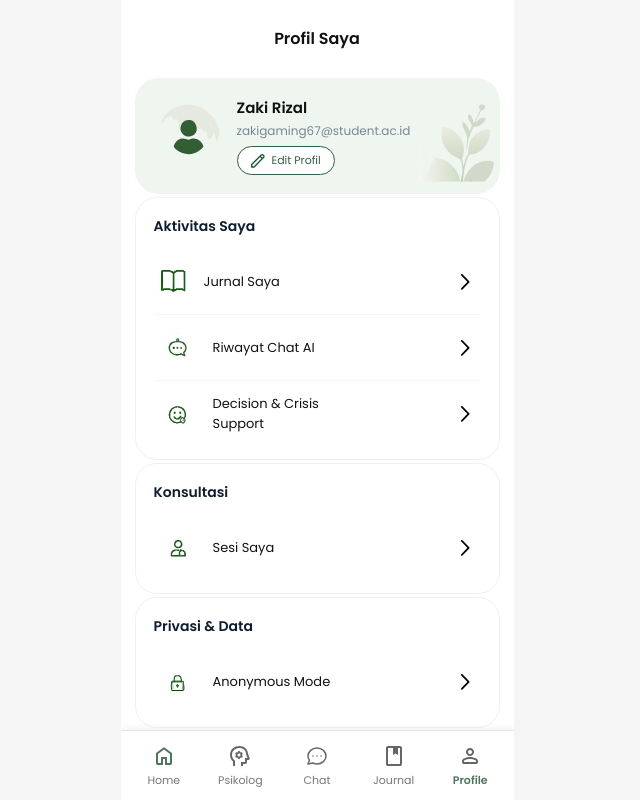
After one commit to mahawiyarta/cerita_kita, a Laravel app: page /profile in a window 1280 px wide. The commit adds this page. Shown: the whole page, without its empty margins (323-963 px from the left). Run offline with Laravel 12, Linux system fonts and the light colour scheme; style sheets or scripts are compiled from the project's sources.

Commit message:
update profile

```diff
--- /dev/null
+++ b/resources/css/pages/profile.css
@@ -0,0 +1,273 @@
+.profile-page {
+    height: 100vh;
+    height: 100dvh;
+    display: flex;
+    justify-content: center;
+    background-color: #F5F5F5;
+    font-family: 'Poppins', sans-serif;
+}
+.profile-container {
+    width: 100%;
+    max-width: 393px;
+    height: 100%;
+    display: flex;
+    flex-direction: column;
+    background-color: #FFFFFF;
+    overflow: hidden;
+    box-sizing: border-box;
+}
+.profile-header {
+    flex-shrink: 0;
+    min-height: 78px;
+    display: flex;
+    align-items: center;
+    justify-content: center;
+    background-color: #FFFFFF;
+}
+.profile-header h1 {
+    margin: 0;
+    color: #111111;
+    font-size: 16px;
+    font-weight: 600;
+    line-height: 24px;
+}
+.profile-content {
+    flex: 1;
+    min-height: 0;
+    padding: 0 14px 24px;
+    overflow-y: auto;
+    overscroll-behavior: contain;
+    background-color: #FFFFFF;
+    scrollbar-width: thin;
+    scrollbar-color: #DDE5E0 transparent;
+}
+.profile-card {
+    position: relative;
+    width: 100%;
+    min-height: 116px;
+    display: flex;
+    align-items: center;
+    padding: 16px 18px;
+    border-radius: 24px;
+    background-color: #EEF6EF;
+    overflow: hidden;
+    box-sizing: border-box;
+}
+.profile-decoration {
+    position: absolute;
+    right: 0;
+    bottom: 0;
+    width: 96px;
+    height: 110px;
+    object-fit: contain;
+    object-position: right bottom;
+    pointer-events: none;
+    z-index: 0;
+}
+.profile-card-inner {
+    position: relative;
+    z-index: 1;
+    width: 100%;
+    display: flex;
+    align-items: center;
+    gap: 14px;
+}
+.profile-avatar {
+    width: 70px;
+    height: 70px;
+    flex-shrink: 0;
+    display: flex;
+    align-items: center;
+    justify-content: center;
+    border-radius: 50%;
+}
+.profile-avatar img {
+    display: block;
+    width: 70px;
+    height: 70px;
+    object-fit: contain;
+}
+.profile-user-info {
+    flex: 1;
+    min-width: 0;
+}
+.profile-user-name {
+    margin: 0 0 3px;
+    color: #111111;
+    font-size: 15px;
+    font-weight: 600;
+    line-height: 22px;
+}
+.profile-user-email {
+    margin: 0 0 7px;
+    color: #788697;
+    font-size: 12px;
+    font-weight: 400;
+    line-height: 17px;
+    overflow-wrap: anywhere;
+}
+.profile-edit-button {
+    min-height: 29px;
+    display: inline-flex;
+    align-items: center;
+    justify-content: center;
+    gap: 7px;
+    padding: 5px 13px;
+    border: 1px solid #315F43;
+    border-radius: 20px;
+    background-color: #FFFFFF;
+    color: #315F43;
+    font-family: inherit;
+    font-size: 11px;
+    font-weight: 500;
+    box-sizing: border-box;
+}
+.profile-edit-button img {
+    width: 14px;
+    height: 14px;
+    object-fit: contain;
+}
+.profile-edit-button:disabled {
+    opacity: 1;
+    cursor: default;
+}
+.profile-menu-card {
+    width: 100%;
+    margin-top: 3px;
+    padding: 17px 18px 12px;
+    border: 1px solid #F0F1F1;
+    border-radius: 22px;
+    background-color: #FFFFFF;
+    box-sizing: border-box;
+}
+.profile-section-title {
+    margin: 0 0 12px;
+    color: #0D1C2E;
+    font-size: 14px;
+    font-weight: 600;
+    line-height: 22px;
+}
+.profile-menu-list {
+    display: flex;
+    flex-direction: column;
+}
+.profile-menu-item {
+    width: 100%;
+    min-height: 66px;
+    display: flex;
+    align-items: center;
+    gap: 18px;
+    padding: 13px 7px;
+    border-bottom: 1px solid #F6F6F6;
+    color: #111111;
+    text-decoration: none;
+    box-sizing: border-box;
+}
+.profile-menu-item:last-child {
+    border-bottom: none;
+}
+.profile-menu-icon {
+    width: 34px;
+    height: 34px;
+    flex-shrink: 0;
+    object-fit: contain;
+}
+.profile-menu-label {
+    flex: 1;
+    min-width: 0;
+    color: #111111;
+    font-size: 13px;
+    font-weight: 500;
+    line-height: 20px;
+}
+.profile-menu-arrow {
+    width: 16px;
+    height: 16px;
+    flex-shrink: 0;
+    object-fit: contain;
+}
+a.profile-menu-item {
+    cursor: pointer;
+}
+a.profile-menu-item:hover {
+    background-color: #F8FBF8;
+    border-radius: 10px;
+}
+a.profile-menu-item:focus-visible {
+    outline: 2px solid #4D775A;
+    outline-offset: -2px;
+    border-radius: 10px;
+}
+.profile-bottom-nav {
+    flex-shrink: 0;
+    min-height: 70px;
+    display: flex;
+    align-items: center;
+    justify-content: space-around;
+    padding: 8px 5px;
+    padding-bottom: max(
+        8px,
+        env(safe-area-inset-bottom)
+    );
+    border-top: 1px solid #E5E5E5;
+    background-color: #FFFFFF;
+    box-shadow: 0 -2px 7px rgba(0,0,0,0.05);
+    box-sizing: border-box;
+}
+.profile-nav-item {
+    min-width: 48px;
+    display: flex;
+    flex-direction: column;
+    align-items: center;
+    justify-content: center;
+    gap: 4px;
+    color: #777777;
+    font-size: 11px;
+    font-weight: 400;
+    line-height: 16px;
+    text-decoration: none;
+}
+.profile-nav-item img {
+    width: 24px;
+    height: 24px;
+    display: block;
+    object-fit: contain;
+}
+.profile-nav-item.active {
+    color: #4D775A;
+    font-weight: 600;
+}
+.profile-nav-item:focus-visible {
+    outline: 2px solid #4D775A;
+    outline-offset: 4px;
+    border-radius: 5px;
+}
+@media (max-width: 360px) {
+    .profile-content {
+        padding-left: 10px;
+        padding-right: 10px;
+    }
+    .profile-card {
+        padding: 14px;
+    }
+    .profile-card-inner {
+        gap: 10px;
+    }
+    .profile-avatar,
+    .profile-avatar img {
+        width: 60px;
+        height: 60px;
+    }
+    .profile-user-email {
+        font-size: 11px;
+    }
+    .profile-menu-card {
+        padding-left: 14px;
+        padding-right: 14px;
+    }
+}
+.profile-menu-card .profile-menu-item:first-child
+.profile-menu-icon[src*="myjournal.svg"] {
+    width: 25px;
+    height: 25px;
+}
--- a/resources/views/chat-interface.blade.php
+++ b/resources/views/chat-interface.blade.php
@@ -146,16 +146,16 @@
                 >
                 <span>Journal</span>
             </a>
-            <span
+            <a
+                href="{{ route('profile') }}"
                 class="anima-nav-item"
-                aria-disabled="true"
             >
                 <img
                     src="{{ asset('icons/profile.svg') }}"
                     alt=""
                 >
                 <span>Profile</span>
-            </span>
+            </a>
         </nav>
     </div>
 </section>
--- a/resources/views/chat-option.blade.php
+++ b/resources/views/chat-option.blade.php
@@ -139,16 +139,16 @@
                 >
                 <span>Journal</span>
             </a>
-            <span
+            <a
+                href="{{ route('profile') }}"
                 class="chat-option-nav-item"
-                aria-disabled="true"
             >
                 <img
                     src="{{ asset('icons/profile.svg') }}"
                     alt=""
                 >
                 <span>Profile</span>
-            </span>
+            </a>
         </nav>
     </div>
 </section>
--- a/resources/views/journal.blade.php
+++ b/resources/views/journal.blade.php
@@ -229,16 +229,16 @@
                 >
                 <span>Journal</span>
             </a>
-            <span
+            <a
+                href="{{ route('profile') }}"
                 class="journal-nav-item"
-                aria-disabled="true"
             >
                 <img
                     src="{{ asset('icons/profile.svg') }}"
                     alt=""
                 >
                 <span>Profile</span>
-            </span>
+            </a>
         </nav>
     </div>
 </section>
--- /dev/null
+++ b/resources/views/profile.blade.php
@@ -0,0 +1,216 @@
+@extends('layouts.app')
+
+@section('title', 'Profil Saya - CeritaKita')
+
+@push('styles')
+    @vite('resources/css/pages/profile.css')
+@endpush
+
+@section('content')
+
+<section class="profile-page">
+    <div class="profile-container">
+        <header class="profile-header">
+            <h1>Profil Saya</h1>
+        </header>
+        <main class="profile-content">
+            <section class="profile-card">
+                <img
+                    src="{{ asset('icons/decoration.svg') }}"
+                    alt=""
+                    class="profile-decoration"
+                >
+                <div class="profile-card-inner">
+                    <div class="profile-avatar">
+                        <img
+                            src="{{ asset('icons/picture.svg') }}"
+                            alt="Foto profil pengguna"
+                        >
+                    </div>
+                    <div class="profile-user-info">
+                        <h2 class="profile-user-name">
+                            Zaki Rizal
+                        </h2>
+                        <p class="profile-user-email">
+                            zakigaming67@student.ac.id
+                        </p>
+                        <button
+                            type="button"
+                            class="profile-edit-button"
+                            disabled
+                            title="Edit profil belum tersedia"
+                        >
+                            <img
+                                src="{{ asset('icons/edit.svg') }}"
+                                alt=""
+                            >
+                            <span>Edit Profil</span>
+                        </button>
+                    </div>
+                </div>
+            </section>
+            <section class="profile-menu-card">
+                <h2 class="profile-section-title">
+                    Aktivitas Saya
+                </h2>
+                <div class="profile-menu-list">
+                    <a
+                        href="{{ route('journal') }}"
+                        class="profile-menu-item"
+                    >
+                        <img
+                            src="{{ asset('icons/myjournal.svg') }}"
+                            alt=""
+                            class="profile-menu-icon"
+                        >
+                        <span class="profile-menu-label">
+                            Jurnal Saya
+                        </span>
+                        <img
+                            src="{{ asset('icons/arrow_right.svg') }}"
+                            alt=""
+                            class="profile-menu-arrow"
+                        >
+                    </a>
+                    <div class="profile-menu-item">
+                        <img
+                            src="{{ asset('icons/history.svg') }}"
+                            alt=""
+                            class="profile-menu-icon"
+                        >
+                        <span class="profile-menu-label">
+                            Riwayat Chat AI
+                        </span>
+                        <img
+                            src="{{ asset('icons/arrow_right.svg') }}"
+                            alt=""
+                            class="profile-menu-arrow"
+                        >
+                    </div>
+                    <a
+                        href="{{ route('decision') }}"
+                        class="profile-menu-item"
+                    >
+                        <img
+                            src="{{ asset('icons/support.svg') }}"
+                            alt=""
+                            class="profile-menu-icon"
+                        >
+                        <span class="profile-menu-label">
+                            Decision &amp; Crisis<br>
+                            Support
+                        </span>
+                        <img
+                            src="{{ asset('icons/arrow_right.svg') }}"
+                            alt=""
+                            class="profile-menu-arrow"
+                        >
+                    </a>
+                </div>
+            </section>
+            <section class="profile-menu-card">
+                <h2 class="profile-section-title">
+                    Konsultasi
+                </h2>
+
+                <div class="profile-menu-list">
+                    <div class="profile-menu-item">
+                        <img
+                            src="{{ asset('icons/mysession.svg') }}"
+                            alt=""
+                            class="profile-menu-icon"
+                        >
+                        <span class="profile-menu-label">
+                            Sesi Saya
+                        </span>
+                        <img
+                            src="{{ asset('icons/arrow_right.svg') }}"
+                            alt=""
+                            class="profile-menu-arrow"
+                        >
+                    </div>
+                </div>
+            </section>
+            <section class="profile-menu-card">
+                <h2 class="profile-section-title">
+                    Privasi &amp; Data
+                </h2>
+                <div class="profile-menu-list">
+                    <div class="profile-menu-item">
+                        <img
+                            src="{{ asset('icons/anonymous.svg') }}"
+                            alt=""
+                            class="profile-menu-icon"
+                        >
+                        <span class="profile-menu-label">
+                            Anonymous Mode
+                        </span>
+                        <img
+                            src="{{ asset('icons/arrow_right.svg') }}"
+                            alt=""
+                            class="profile-menu-arrow"
+                        >
+                    </div>
+                </div>
+            </section>
+        </main>
+        <nav
+            class="profile-bottom-nav"
+            aria-label="Navigasi utama"
+        >
+            <a
+                href="{{ route('home') }}"
+                class="profile-nav-item"
+            >
+                <img
+                    src="{{ asset('icons/home.svg') }}"
+                    alt=""
+                >
+                <span>Home</span>
+            </a>
+            <a
+                href="{{ route('psikolog') }}"
+                class="profile-nav-item"
+            >
+                <img
+                    src="{{ asset('icons/psikolog.svg') }}"
+                    alt=""
+                >
+                <span>Psikolog</span>
+            </a>
+            <a
+                href="{{ route('chat-option') }}"
+                class="profile-nav-item"
+            >
+                <img
+                    src="{{ asset('icons/chat.svg') }}"
+                    alt=""
+                >
+                <span>Chat</span>
+            </a>
+            <a
+                href="{{ route('journal') }}"
+                class="profile-nav-item"
+            >
+                <img
+                    src="{{ asset('icons/journal.svg') }}"
+                    alt=""
+                >
+                <span>Journal</span>
+            </a>
+            <a
+                href="{{ route('profile') }}"
+                class="profile-nav-item active"
+                aria-current="page"
+            >
+                <img
+                    src="{{ asset('icons/profile.svg') }}"
+                    alt=""
+                >
+                <span>Profile</span>
+            </a>
+        </nav>
+    </div>
+</section>
+
+@endsection
--- a/resources/views/psikolog.blade.php
+++ b/resources/views/psikolog.blade.php
@@ -315,16 +315,16 @@
                 >
                 <span>Journal</span>
             </a>
-            <span
+            <a
+                href="{{ route('profile') }}"
                 class="psikolog-nav-item"
-                aria-disabled="true"
             >
                 <img
                     src="{{ asset('icons/profile.svg') }}"
                     alt=""
                 >
                 <span>Profile</span>
-            </span>
+            </a>
         </nav>
     </div>
 </section>
--- a/routes/web.php
+++ b/routes/web.php
@@ -16,6 +16,7 @@ Route::view('/decision', 'decision')->name('decision');
 Route::view('/decision-summary', 'decision-summary')->name('decision-summary');
 Route::view('/action-plan', 'action-plan')->name('action-plan');
 Route::view('/psikolog', 'psikolog')->name('psikolog');
+Route::view('/profile', 'profile')->name('profile');
 
 Route::post(
     '/chat/curhat/send',
--- a/vite.config.js
+++ b/vite.config.js
@@ -20,6 +20,7 @@ export default defineConfig({
                     'resources/css/pages/decision-summary.css',
                     'resources/css/pages/action-plan.css',
                     'resources/css/pages/psikolog.css',
+                    'resources/css/pages/profile.css',
                     'resources/js/app.js',
             ],
             refresh: true,
```
Also changed, not shown: resources/views/home.blade.php (+5 -2 lines), public/icons/anonymous.svg (added), public/icons/arrow_right.svg (added), public/icons/decoration.svg (added), public/icons/edit.svg (added), public/icons/history.svg (added), public/icons/myjournal.svg (added), public/icons/mysession.svg (added), public/icons/picture.svg (added), public/icons/support.svg (added).
